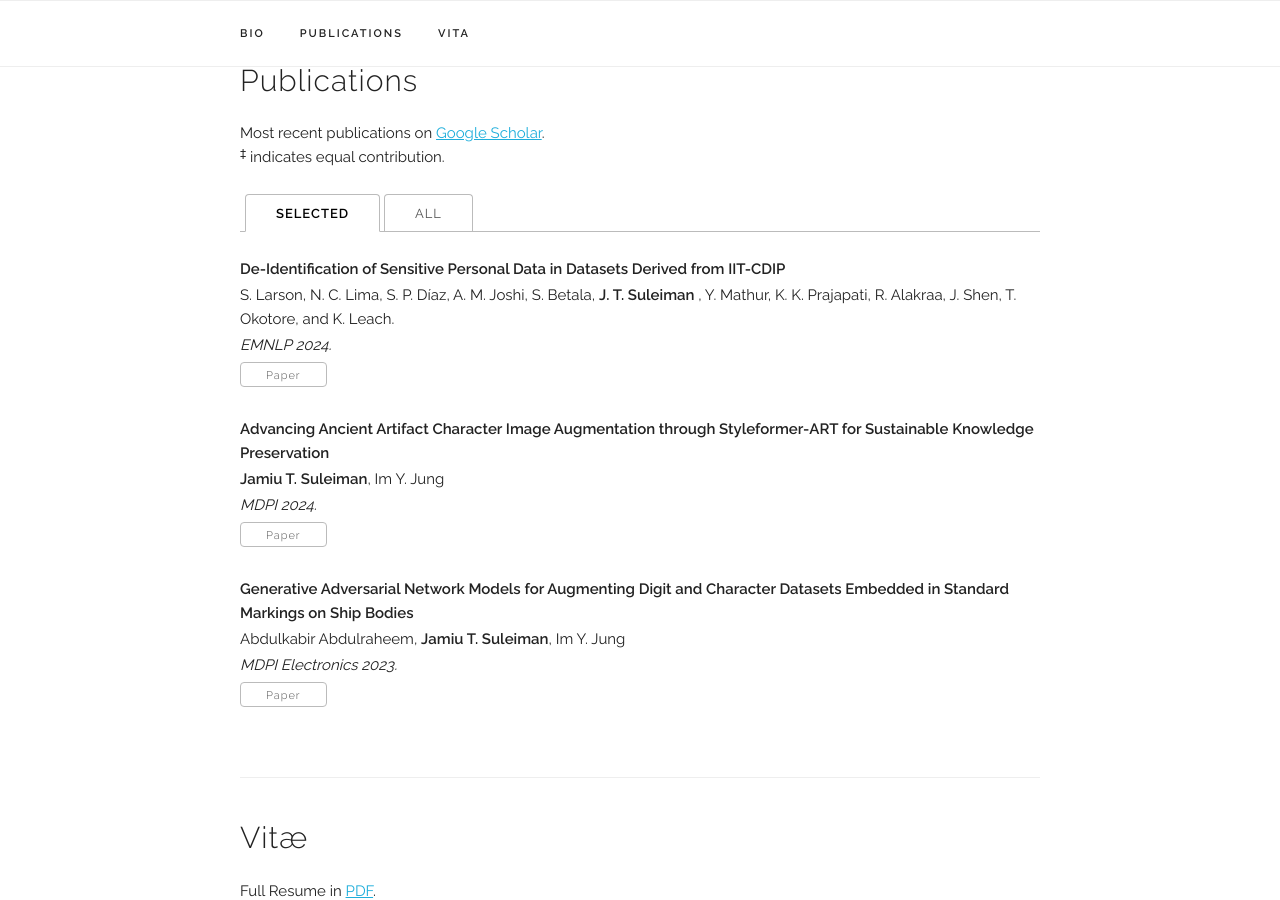
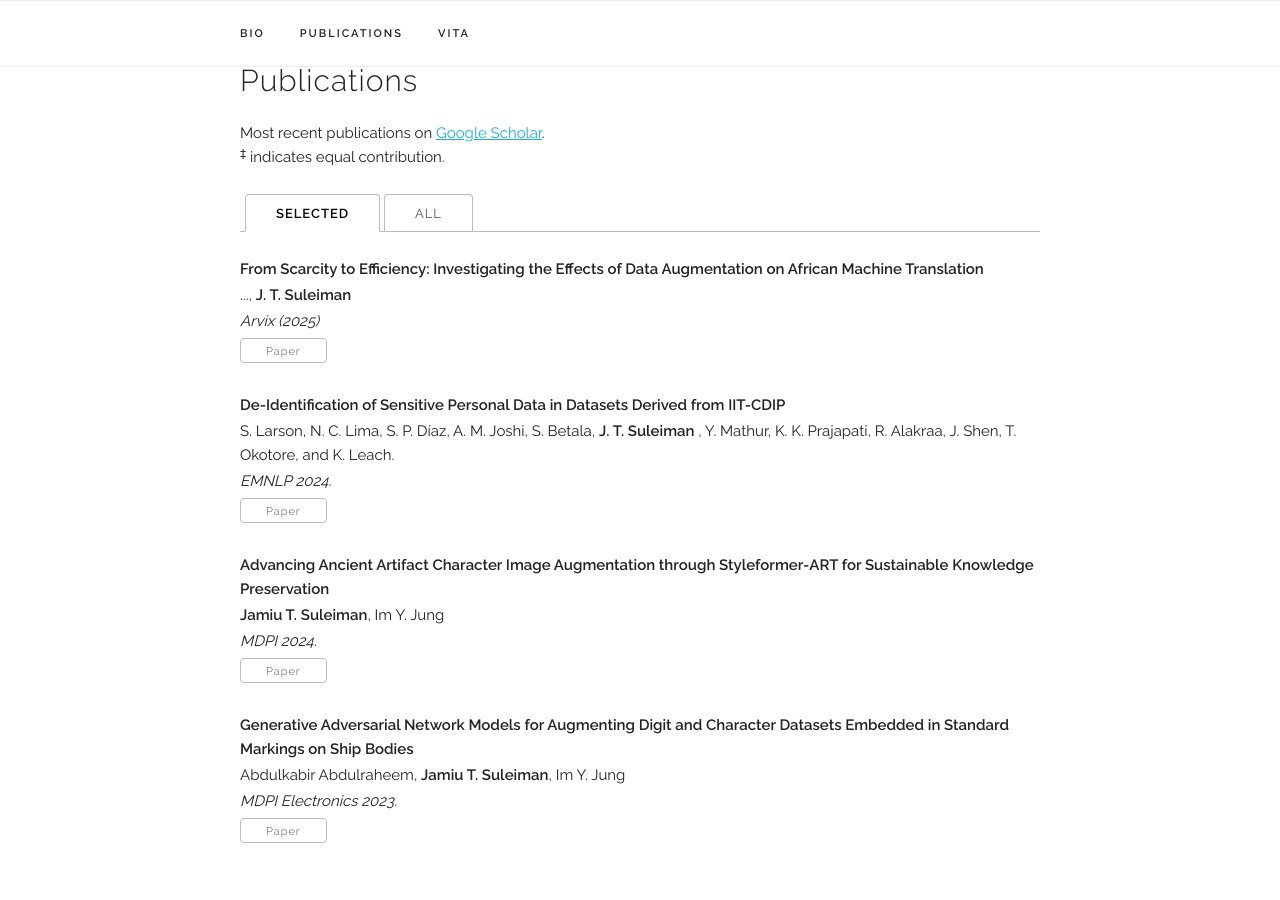
Before and after one commit to Tundeh/Tundeh.github.io, a Jekyll site: the page built from index.html, in a window 1280 px wide and 900 px high, scrolled down 655 px. Built offline with Jekyll 4.4.1, drawn with Linux system fonts in a browser that asks for light colours; some web fonts are replaced.

Commit message:
Update profile

```diff
--- a/_data/publications.yaml
+++ b/_data/publications.yaml
@@ -1,4 +1,11 @@
 papers:
+
+
+  - title: "From Scarcity to Efficiency: Investigating the Effects of Data Augmentation on African Machine Translation"
+    authors: "..., <b> J. T. Suleiman </b>"
+    venue: "Arvix (2025)"
+    paper_pdf: "https://arxiv.org/abs/2509.07471"
+    selected: y
 
   - title: "De-Identification of Sensitive Personal Data in Datasets Derived from IIT-CDIP"
     authors: "S. Larson, N. C. Lima, S. P. Díaz, A. M. Joshi, S. Betala, <b> J. T. Suleiman </b>, Y. Mathur, K. K. Prajapati, R. Alakraa, J. Shen, T. Okotore, and K. Leach."
```
Also changed, not shown: 2 other files.
